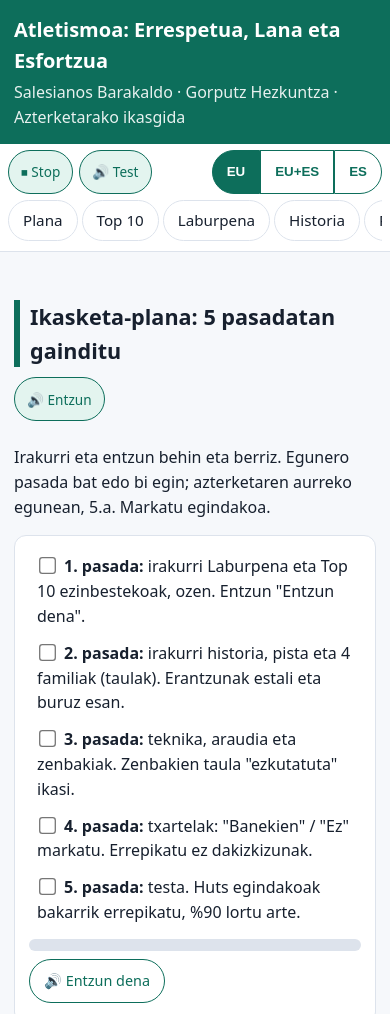
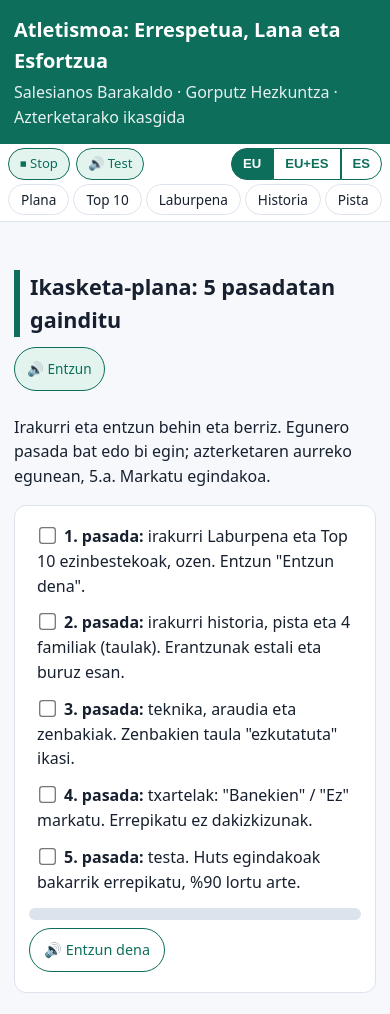
Before and after one commit to endikafac/gorputz-hezkuntza, a plain HTML site: page atletismoa/index.html in a window 390 px wide. Shown: the top 1014 px of the page. Drawn offline with Linux system fonts and the light colour scheme.

Commit message:
fix: compact top bar on mobile
Co-Authored-By: Claude Sonnet 5.5 <noreply@anthropic.com>

```diff
--- a/atletismoa/index.html
+++ b/atletismoa/index.html
@@ -64,6 +64,11 @@ html{font-size:18px}
  .tw table{min-width:460px}
  .tl{padding-left:14px}
  #score{bottom:10px}
+ .bar{gap:4px 6px;padding:4px 8px}
+ .bar .spk,.bar .lang button{min-height:32px;padding:2px 11px;font-size:.82rem;margin:0}
+ .bar nav{flex:1 1 100%;gap:4px;padding-bottom:2px}
+ .bar nav a{padding:4px 12px;font-size:.85rem}
+ .bar.hide nav{display:none}
 }
 </style><style>
 section{margin:28px 0}
@@ -523,6 +528,7 @@ async function sayTTS(el){
  },150);
 }
 $("#stop").onclick=stopSpeech;
+(()=>{let y=0;const bar=document.querySelector(".bar");addEventListener("scroll",()=>{const c=scrollY;if(c>y+6&&c>140)bar.classList.add("hide");else if(c<y-6||c<140)bar.classList.remove("hide");y=c},{passive:true})})();
 $("#vtest").onclick=async()=>{
  if(!SS){alert("Zure nabigatzaileak ez du ahots-sintesirik / Tu navegador no tiene síntesis de voz");return}
  SS.cancel();VOICES=await getVoicesNow();
```
